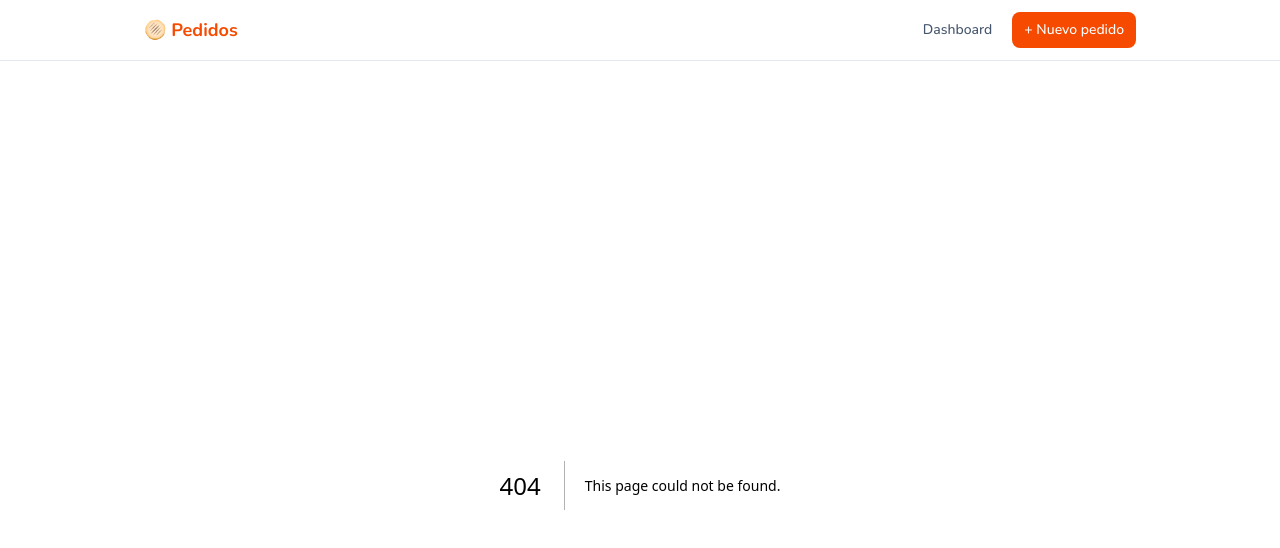
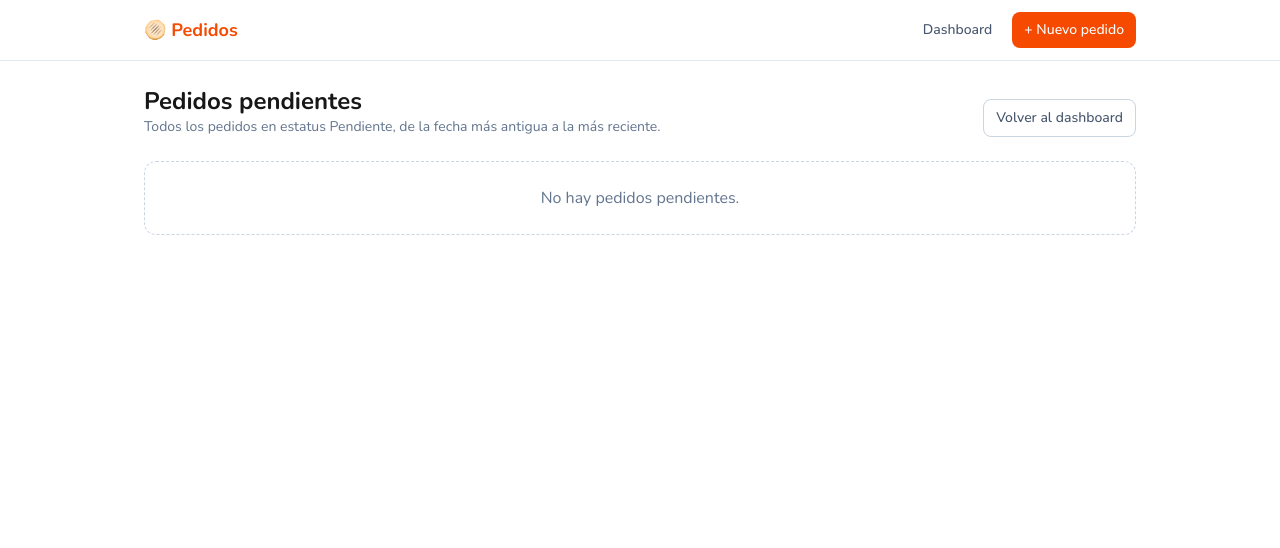
Before and after one commit to oneillsun/food-order, a Next.js app: page /reportes/pendientes in a window 1280 px wide. Before the commit this address had no page. Shown: the top 548 px of the page. Built offline with nearby package versions, Linux system fonts and the light colour scheme.

Commit message:
Add pending orders report
Adds a "Pedidos pendientes" link on the dashboard that lists all
Pendiente orders grouped by fecha/cliente, oldest first.

Co-Authored-By: Claude Sonnet 5 <noreply@anthropic.com>

```diff
--- /dev/null
+++ b/app/reportes/pendientes/page.js
@@ -0,0 +1,5 @@
+import PedidosPendientes from "@/components/PedidosPendientes";
+
+export default function PedidosPendientesPage() {
+  return <PedidosPendientes />;
+}
--- a/components/Dashboard.jsx
+++ b/components/Dashboard.jsx
@@ -188,6 +188,12 @@ export default function Dashboard() {
             className="rounded-lg border border-orange-300 bg-orange-50 px-3 py-2 text-sm font-medium text-orange-700 hover:bg-orange-100"
           >
             Reporte mensual
+          </Link>
+          <Link
+            href="/reportes/pendientes"
+            className="rounded-lg border border-amber-300 bg-amber-50 px-3 py-2 text-sm font-medium text-amber-700 hover:bg-amber-100"
+          >
+            Pedidos pendientes
           </Link>
         </div>
       </div>
--- /dev/null
+++ b/components/PedidosPendientes.jsx
@@ -0,0 +1,117 @@
+"use client";
+
+import { useEffect, useMemo, useState } from "react";
+import Link from "next/link";
+import { PRICE_PER_ORDER } from "@/lib/constants";
+
+export default function PedidosPendientes() {
+  const [orders, setOrders] = useState([]);
+  const [loading, setLoading] = useState(true);
+  const [error, setError] = useState("");
+
+  useEffect(() => {
+    async function load() {
+      setLoading(true);
+      setError("");
+      try {
+        const res = await fetch("/api/orders", { cache: "no-store" });
+        const data = await res.json();
+        if (!res.ok) throw new Error(data.error || "Error cargando los pedidos.");
+        setOrders(data.orders);
+      } catch (err) {
+        setError(err.message);
+      } finally {
+        setLoading(false);
+      }
+    }
+    load();
+  }, []);
+
+  const rows = useMemo(() => {
+    const map = new Map();
+    for (const o of orders) {
+      if (o.estatus !== "Pendiente") continue;
+      const key = `${o.fecha}|${o.cliente}`;
+      const entry = map.get(key) || { fecha: o.fecha, cliente: o.cliente, cantidad: 0 };
+      entry.cantidad += 1;
+      map.set(key, entry);
+    }
+    return [...map.values()]
+      .map((r) => ({ ...r, monto: r.cantidad * PRICE_PER_ORDER }))
+      .sort((a, b) => a.fecha.localeCompare(b.fecha) || a.cliente.localeCompare(b.cliente));
+  }, [orders]);
+
+  const totales = useMemo(
+    () => ({
+      cantidad: rows.reduce((sum, r) => sum + r.cantidad, 0),
+      monto: rows.reduce((sum, r) => sum + r.monto, 0),
+    }),
+    [rows]
+  );
+
+  return (
+    <div className="space-y-6">
+      <div className="flex flex-wrap items-end justify-between gap-4">
+        <div>
+          <h1 className="text-2xl font-bold">Pedidos pendientes</h1>
+          <p className="text-sm text-slate-500">
+            Todos los pedidos en estatus Pendiente, de la fecha más antigua a la más reciente.
+          </p>
+        </div>
+        <Link
+          href="/"
+          className="rounded-lg border border-slate-300 px-3 py-2 text-sm font-medium text-slate-600 hover:bg-slate-100"
+        >
+          Volver al dashboard
+        </Link>
+      </div>
+
+      {error && (
+        <p className="rounded-lg bg-red-50 px-4 py-2 text-sm text-red-700">{error}</p>
+      )}
+
+      {loading ? (
+        <p className="text-slate-500">Cargando pedidos…</p>
+      ) : rows.length === 0 ? (
+        <p className="rounded-xl border border-dashed border-slate-300 p-6 text-center text-slate-500">
+          No hay pedidos pendientes.
+        </p>
+      ) : (
+        <div className="overflow-x-auto rounded-xl border border-slate-200 bg-white">
+          <table className="w-full text-left text-sm">
+            <thead>
+              <tr className="border-b border-slate-200 bg-slate-50 text-xs font-semibold uppercase tracking-wide text-slate-500">
+                <th className="px-4 py-3">Fecha</th>
+                <th className="px-4 py-3">Cliente</th>
+                <th className="px-4 py-3 text-right">Cantidad Pedidos</th>
+                <th className="px-4 py-3 text-right">Monto</th>
+              </tr>
+            </thead>
+            <tbody>
+              {rows.map((r) => (
+                <tr
+                  key={`${r.fecha}|${r.cliente}`}
+                  className="border-b border-slate-100 last:border-0"
+                >
+                  <td className="px-4 py-3">{r.fecha}</td>
+                  <td className="px-4 py-3">{r.cliente}</td>
+                  <td className="px-4 py-3 text-right">{r.cantidad}</td>
+                  <td className="px-4 py-3 text-right">${r.monto}</td>
+                </tr>
+              ))}
+            </tbody>
+            <tfoot>
+              <tr className="border-t border-slate-200 bg-slate-50 font-semibold">
+                <td className="px-4 py-3" colSpan={2}>
+                  Total
+                </td>
+                <td className="px-4 py-3 text-right">{totales.cantidad}</td>
+                <td className="px-4 py-3 text-right">${totales.monto}</td>
+              </tr>
+            </tfoot>
+          </table>
+        </div>
+      )}
+    </div>
+  );
+}
```
